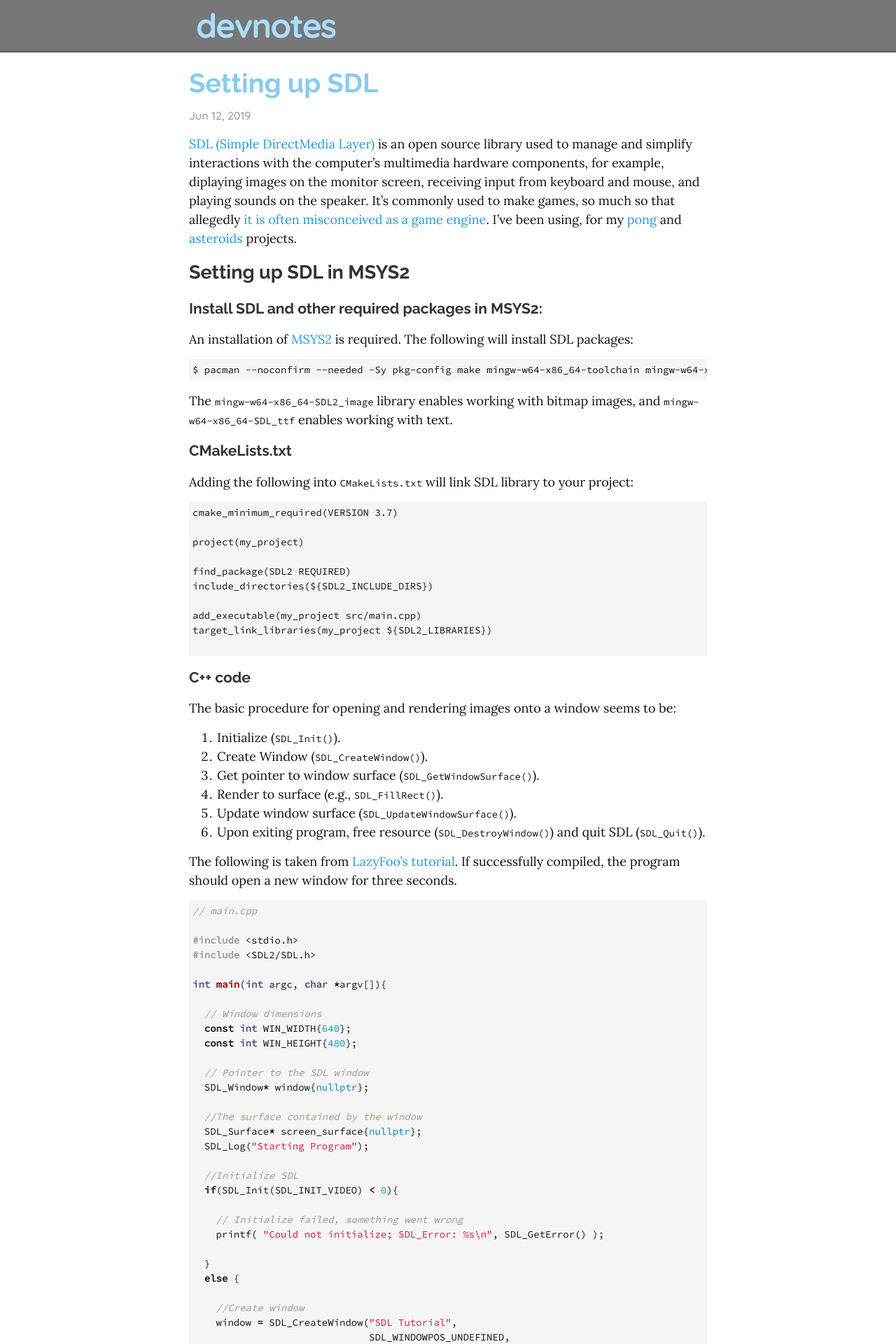
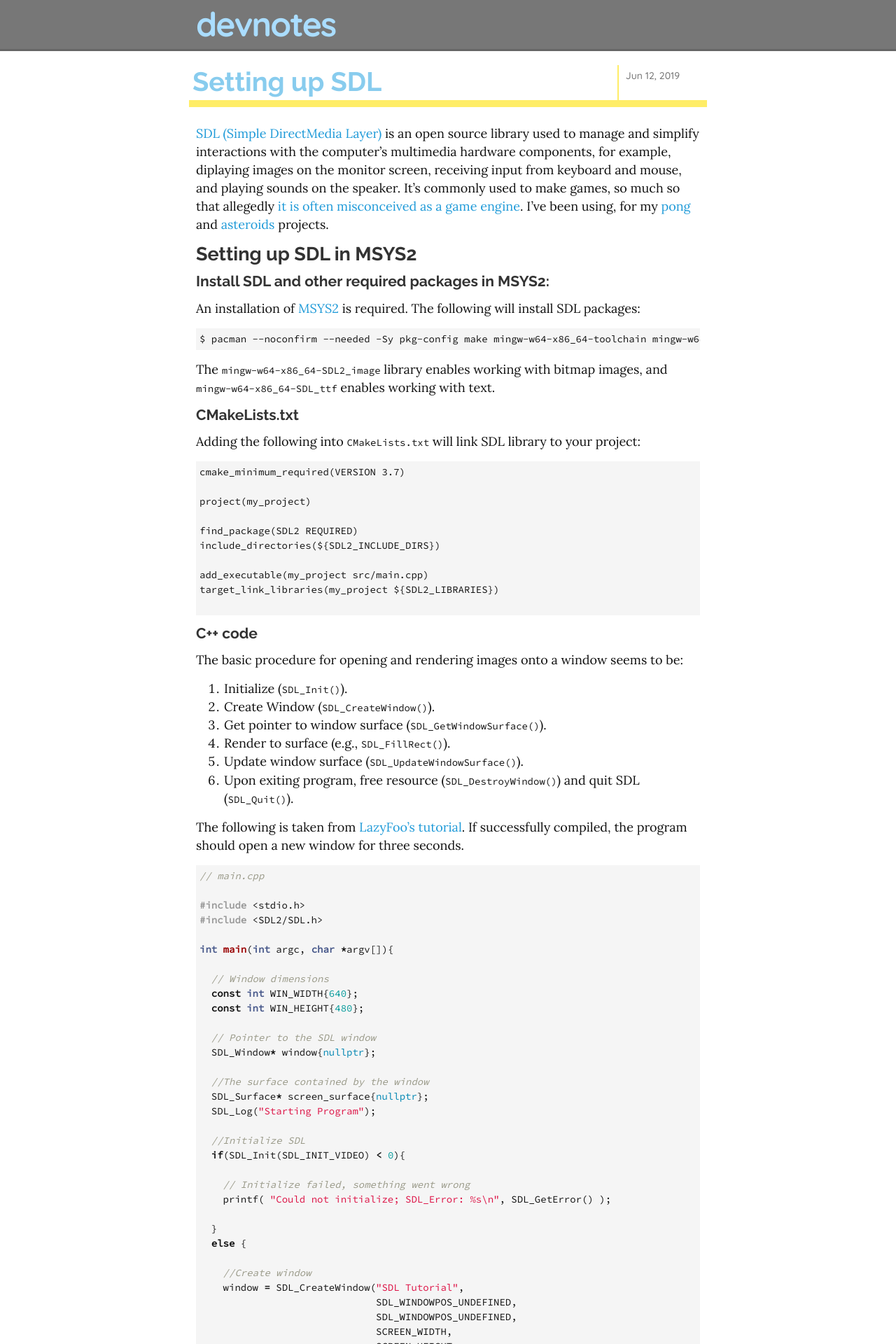
Before and after one commit to liamst19/liamst19.github.io, a Jekyll site: the page built from _posts/2019-06-12-sdl-basics.md, in a window 1280 px wide. Shown: the top 1920 px of the page at 70% size. Built offline with Jekyll 4.4.1, drawn with Linux system fonts in a browser that asks for light colours.

Commit message:
layout, headings, embellishments

```diff
--- a/_layouts/home.html
+++ b/_layouts/home.html
@@ -18,6 +18,7 @@
           {{ content }}
 
           {%- if site.posts.size > 0 -%}
+          <h2 class="post-list-heading">-- posts -----</h2>
           <ul class="post-list">
             {%- for post in site.posts -%}
             <li>
--- a/_layouts/post.html
+++ b/_layouts/post.html
@@ -3,6 +3,7 @@ layout: default
 ---
 <article class="post h-entry" itemscope itemtype="http://schema.org/BlogPosting">
   <header class="post-header">
+    <div class="post-header-wrapper">
     <h1 class="post-title" itemprop="name headline">{{ page.title | escape }}</h1>
     <p class="post-meta">
       <time class="dt-published" datetime="{{ page.date | date_to_xmlschema }}" itemprop="datePublished">
@@ -11,12 +12,18 @@ layout: default
       </time>
       {%- if page.author -%}
       • <span itemprop="author" itemscope itemtype="http://schema.org/Person"><span class="p-author h-card" itemprop="name">{{ page.author }}</span></span>
-      {%- endif -%}</p>
+      {%- endif -%}
+    </p>
+    </div>
   </header>
+
+  <hr class="post-hr"/>
 
   <div class="post-content e-content" itemprop="articleBody">
     {{ content }}
   </div>
+
+  <hr class="post-hr"/>
 
   {%- if site.disqus.shortname -%}
   {%- include disqus_comments.html -%}
--- a/_sass/devnotes/_base.scss
+++ b/_sass/devnotes/_base.scss
@@ -123,6 +123,7 @@ h1, h2, h3, h4, h5, h6{
     color: #333333;
     font-family: $header-font-family;
     font-weight: $header-font-weight;
+    line-height: $header-line-height;
 }
 
 h1{
@@ -168,29 +169,39 @@ h1{
 /** Posts
  */
 
+.post-list-heading{
+    background-color: #ffed33;
+    margin: 0;
+    padding: 8px 10px;
+    color: #777777;
+    font-size: 24px;
+//    font-family: $title-font-family;
+}
+
 .post-list{
     list-style-type: none;
     margin: 0;
-    padding-left: 10px;
+    padding: 1px 0;
+    // border-top: 3px solid #ffed99;
+    border-bottom: 1px solid #ffed33;
 }
 
 .post-list li{
-    margin-bottom: 10px;
+    border-top:    1px solid #ffed33;
+    margin-bottom: 0px;
+    padding: 0 10px;
+}
+
+.post-list h3{
+    font-size: 18px;
+    margin-bottom: 5px;
 }
 
 .post-meta{
-    font-size: 16px;
+    font-size: 14px;
     font-family: $title-font-family;
     font-weight: 400;
-    color: #999999;
-}
-
-.post-list h3{
-//    font-family: $title-font-family;
-    font-size: 22px;
-    line-height: 1;
-    padding: 0;
-    margin: 0;
+    color: #777777;
 }
 
 .post-link{
@@ -201,3 +212,36 @@ h1{
 .post-link:hover{
     text-decoration: underline;
 }
+
+.post hr{
+    border-color: #ffed66;
+    border-style: solid;
+//    border-radius: 3px;
+}
+
+.post-hr{
+    border-width: 5px;
+    margin: 0;
+}
+
+.post-title-hr1{
+    border-width: 3px;
+}
+
+.post-title-hr2{
+    border-width: 1px;
+    margin-top: -7px;
+}
+
+.post-title-hr3{
+    border-width: 1px;
+}
+
+.post-title-hr4{
+    border-width: 3px;
+    margin-top: -7px;
+}
+
+.post-header .post-meta{
+    margin-top: -5px;
+}
--- a/_sass/devnotes/_font.scss
+++ b/_sass/devnotes/_font.scss
@@ -6,7 +6,7 @@ $base-font-family: "Lora";
 
 $base-font-size:   18px !default;
 $base-font-weight: 500 !default;
-$base-line-height: 1.5 !default;
+$base-line-height: 1.45 !default;
 $base-letter-spacing: 0;
 
 $small-font-size:  $base-font-size * 0.875 !default;
@@ -16,6 +16,7 @@ $title-font-weight: 700;
 
 $header-font-family: "Raleway";
 $header-font-weight: 700;
+$header-line-height: 1;
 
 $code-font-family: "Source Code Pro";
 $code-font-size:   14px !default;
--- a/_sass/devnotes/_layout.scss
+++ b/_sass/devnotes/_layout.scss
@@ -3,7 +3,6 @@
 .site-header{
     background-color: #777777;
     border-bottom: 3px solid #666666;
-    margin-bottom: 25px;
     padding-left: 20px;
     @include media-query($on-palm){
         padding-left: 0;
@@ -85,11 +84,38 @@
 
 }
 
+.post-header-wrapper{
+    display: flex;
+    width: 100%;
+}
+
+.post-header .post-meta{
+    flex-direction: column;
+    width: 15%;
+    padding: 10px;
+}
+
+.post-header .post-title{
+    flex-direction: column;
+    width: 85%;
+    border-right: 2px solid #ffed66;
+    padding: 5px;
+    margin: 0;
+}
+
+.post{
+    margin-top: 20px;
+}
+
+.post-content{
+    padding: 25px 10px;
+}
+
 /** Home page banner
  */
 .site-header.home{
     min-height: $spacing-unit * 6;
-    margin: 30px 0 50px;
+    margin: 20px 0;
     padding: 50px 0 25px;
     text-align: center;
 
```
